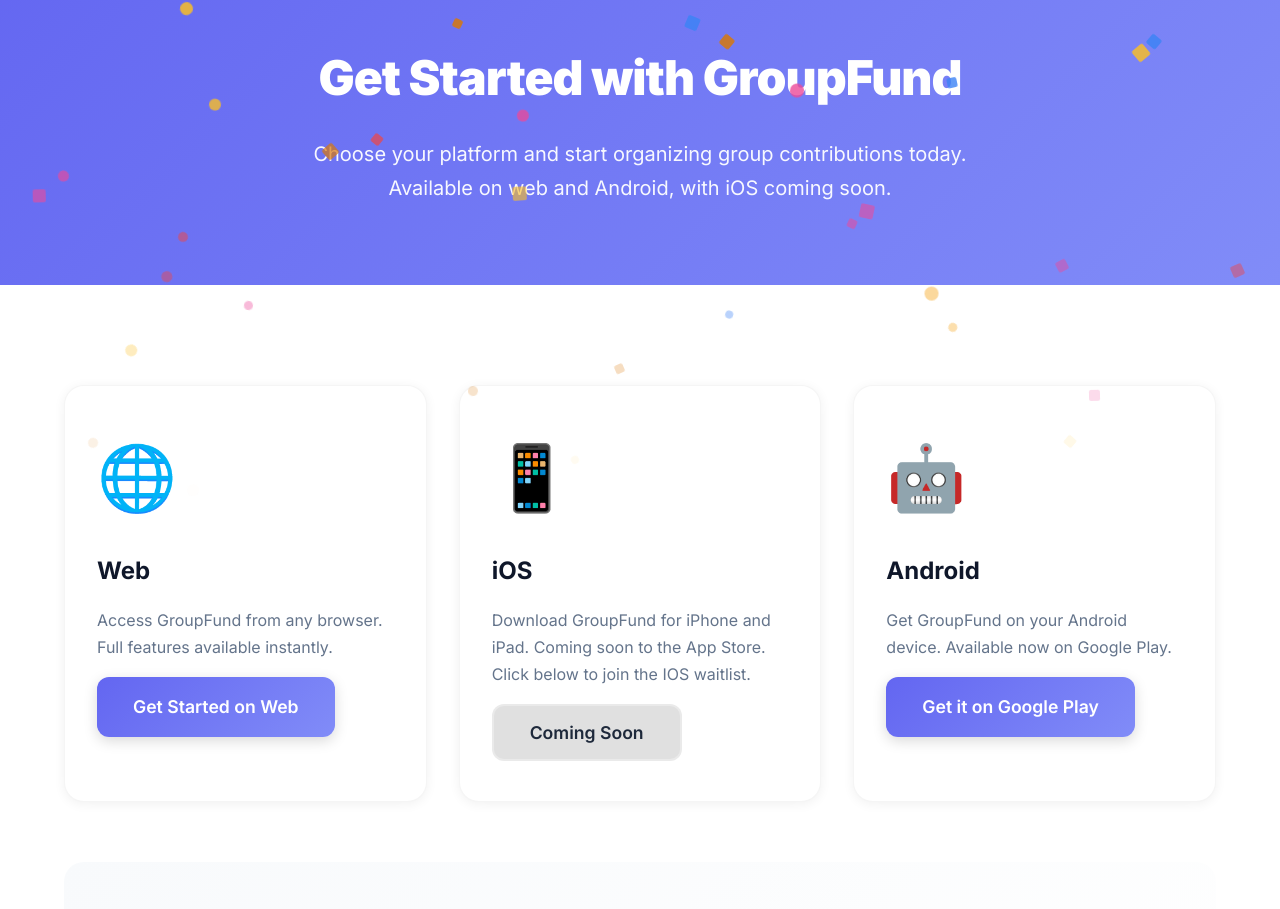
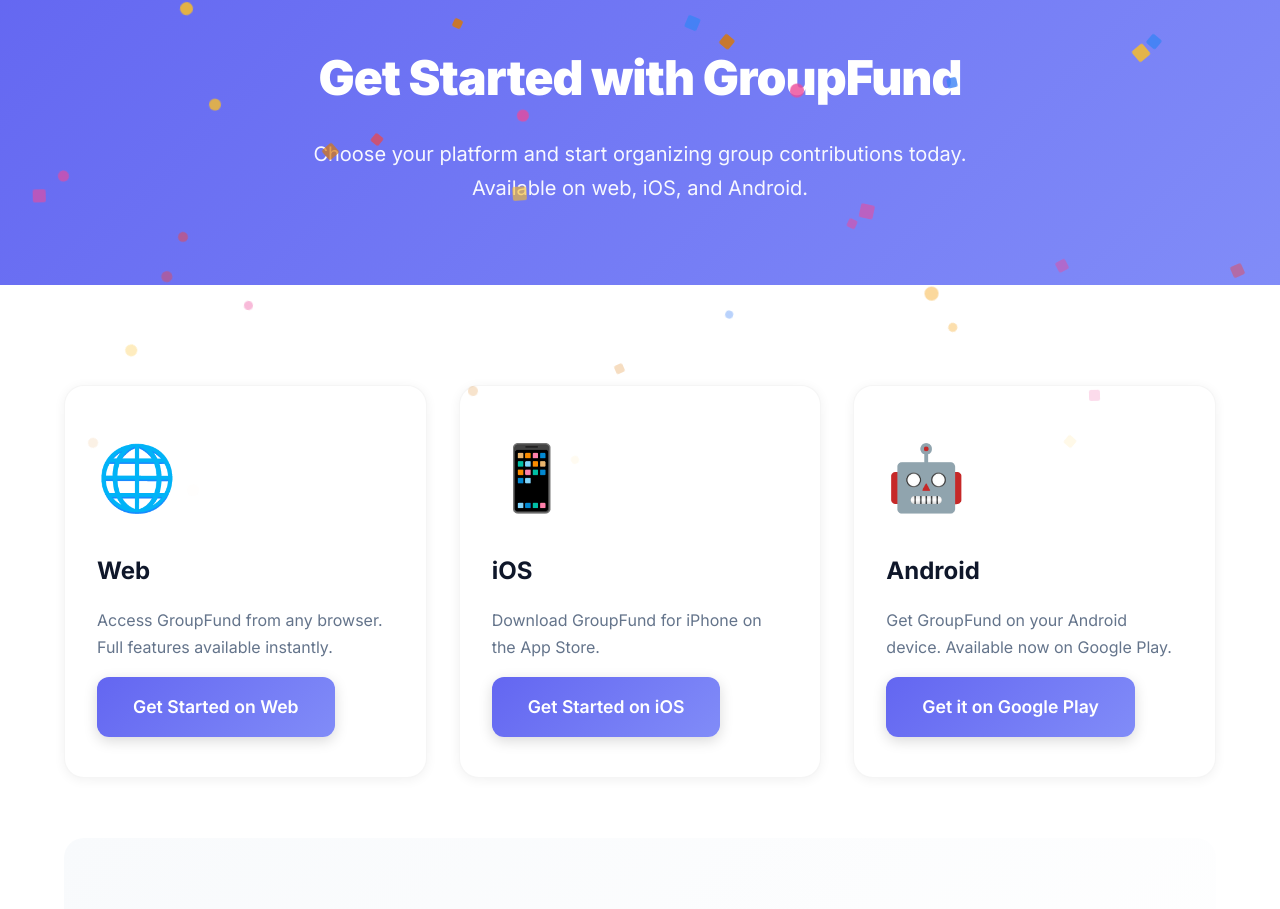
Before and after one commit to chinazaaa/groupfund-website, a React (Vite) app: page /get-started in a window 1280 px wide. Shown: the part 289-1198 px from the top of the page. Built offline with nearby package versions, Linux system fonts and the light colour scheme.

Commit message:
Update GetStartedPage.jsx

```diff
--- a/src/pages/GetStartedPage.jsx
+++ b/src/pages/GetStartedPage.jsx
@@ -1,12 +1,9 @@
-import React, { useState, useEffect } from 'react'
+import React, { useEffect } from 'react'
 import { Link } from 'react-router-dom'
 import SEO from '../components/SEO'
-import ComingSoonModal from '../components/ComingSoonModal'
 import '../App.css'
 
 export default function DownloadPage() {
-  const [modalOpen, setModalOpen] = useState(false)
-
   useEffect(() => {
     const webPageStructuredData = {
       "@context": "https://schema.org",
@@ -28,11 +25,6 @@
     }
   }, [])
 
-  const handleiOSClick = (e) => {
-    e.preventDefault()
-    setModalOpen(true)
-  }
-
   const platforms = [
     {
       title: "Web",
@@ -45,12 +37,12 @@
     },
     {
       title: "iOS",
-      description: "Download GroupFund for iPhone and iPad. Coming soon to the App Store. Click below to join the IOS waitlist.",
+      description: "Download GroupFund for iPhone on the App Store.",
       icon: "📱",
-      link: "#",
-      buttonText: "Coming Soon",
-      available: false,
-      external: false
+      link: "https://apps.apple.com/gb/app/groupfund-app/id6756530859",
+      buttonText: "Get Started on iOS",
+      available: true,      // ← now true
+      external: true        // ← open real App Store link in new tab
     },
     {
       title: "Android",
@@ -65,11 +57,6 @@
 
   return (
     <>
-      <ComingSoonModal
-        isOpen={modalOpen}
-        onClose={() => setModalOpen(false)}
-        storeName="the App Store"
-      />
       <SEO
         title="Download GroupFund - Web, iOS & Android Apps"
         description="Get started with GroupFund on web, iOS, or Android. Organize group contributions for birthdays, subscriptions, events, and more with multi-currency support and payment tracking."
@@ -81,7 +68,7 @@
         <div className="container">
           <h1 className="page-title">Get Started with GroupFund</h1>
           <p className="page-subtitle">
-            Choose your platform and start organizing group contributions today. Available on web and Android, with iOS coming soon.
+            Choose your platform and start organizing group contributions today. Available on web, iOS, and Android.
           </p>
         </div>
       </section>
@@ -94,7 +81,6 @@
                 <div className="feature-icon-large">{platform.icon}</div>
                 <h2 className="feature-title">{platform.title}</h2>
                 <p className="feature-description">{platform.description}</p>
-                {platform.available ? (
                 <a
                   href={platform.link}
                   className="btn btn-primary"
@@ -104,15 +90,6 @@
                 >
                   {platform.buttonText}
                 </a>
-                ) : (
-                  <button
-                    onClick={handleiOSClick}
-                    className="btn btn-secondary"
-                    style={{ marginTop: '16px', display: 'inline-block' }}
-                  >
-                    {platform.buttonText}
-                  </button>
-                )}
               </article>
             ))}
           </div>
```
Lines whose indentation alone changed are shown as unchanged.
